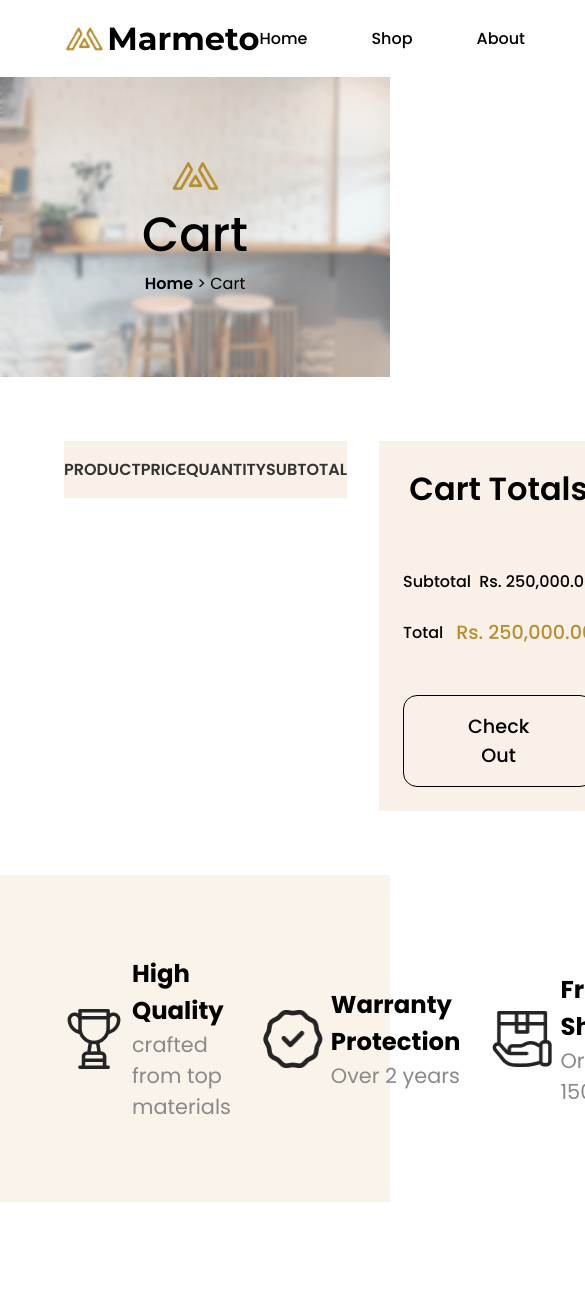
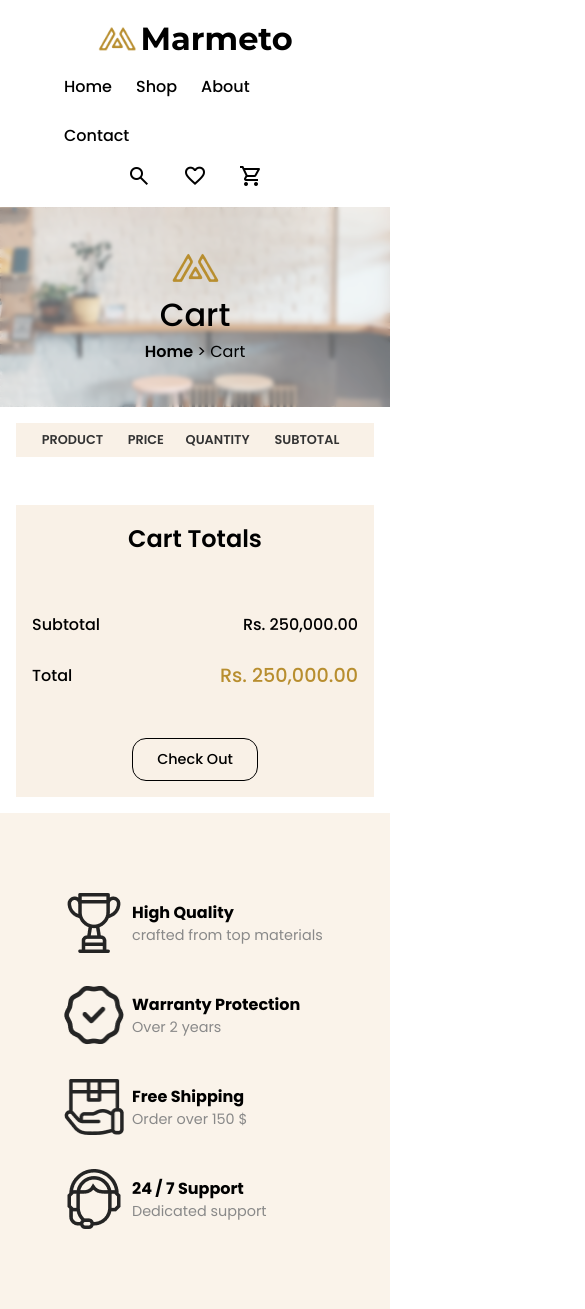
Before and after one commit to rakesh-kumar-18/marmeto, a website: page index.html in a window 390 px wide. Shown: the top 1309 px of the page, 585 px wide, since content can reach past the window. Before the commit the page ends 1202 px from the top, so only its background shows below. Drawn offline with nearby package versions, Linux system fonts and the light colour scheme; no server answers.

Commit message:
add responsive styles

```diff
--- a/styles.css
+++ b/styles.css
@@ -221,6 +221,7 @@
     display: flex;
     justify-content: space-between;
     gap: 2rem;
+    flex-wrap: wrap;
 }
 
 .service {
@@ -228,6 +229,8 @@
     align-items: center;
     gap: 0.5rem;
     font-size: 1.3rem;
+    flex: 1 1 220px;
+    text-align: left;
 }
 
 .service img {
@@ -235,13 +238,97 @@
     height: 60px;
 }
 
+.service h3 {
+    font-size: 1rem;
+    font-weight: bold;
+    margin: 0;
+}
+
 .service p {
     color: #898989;
+    font-size: 0.9rem;
+    margin: 0;
+}
+
+/* Responsive Styles */
+@media (max-width: 1024px) {
+    .cart-section {
+        flex-direction: column;
+        gap: 3rem;
+        padding: 2rem;
+    }
+
+    .cart-totals {
+        width: 100%;
+    }
+
+    .cart-table th,
+    .cart-table td {
+        padding: 1rem;
+        font-size: 0.9rem;
+    }
 }
 
 @media (max-width: 768px) {
-    .cart-totals {
-        width: 100%;
-        padding: 1.5rem;
+    .header {
+        flex-direction: column;
+        gap: 1rem;
+    }
+
+    .nav-links {
+        flex-wrap: wrap;
+        gap: 1.5rem;
+    }
+
+    .cart-banner {
+        height: 200px;
+    }
+
+    .cart-banner-content p {
+        font-size: 2rem;
+    }
+
+    .cart-section {
+        padding: 1rem;
+    }
+
+    .cart-table th,
+    .cart-table td {
+        font-size: 0.8rem;
+        padding: 0.5rem;
+    }
+
+    .cart-item-details img {
+        width: 60px;
+        height: 60px;
+    }
+
+    .cart-totals p {
+        font-size: 1.5rem;
+    }
+
+    .checkout-button {
+        padding: 0.8rem 2rem;
+        font-size: 1rem;
     }
 }
+
+@media (max-width: 480px) {
+    .cart-table {
+        font-size: 0.7rem;
+    }
+
+    .cart-item-details img {
+        width: 50px;
+        height: 50px;
+    }
+
+    .cart-totals {
+        padding: 1rem;
+    }
+
+    .checkout-button {
+        padding: 0.6rem 1.5rem;
+        font-size: 0.9rem;
+    }
+}
```
